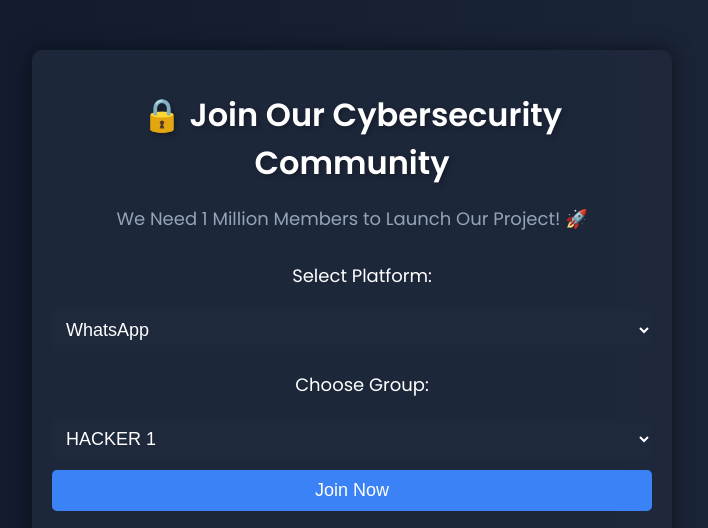
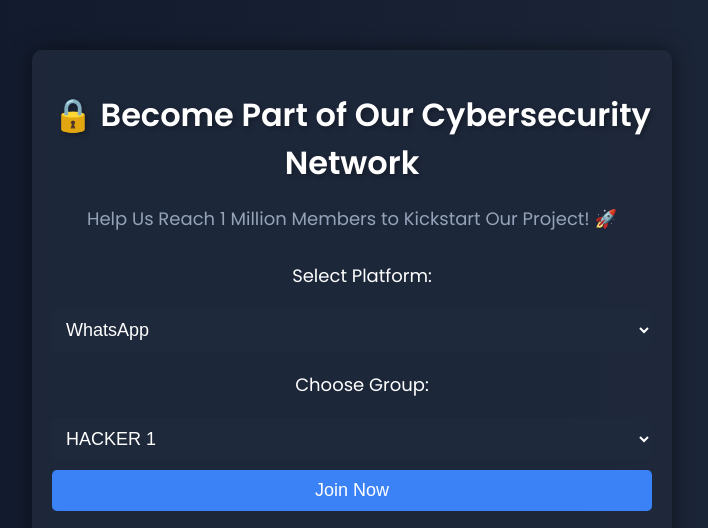
Before and after one commit to JosefNoniyar/Ethical-Hacker, a plain HTML site: page index.html in a window 1280 px wide. Shown: the top 528 px of the page, without its empty margins (288-996 px from the left). Drawn offline with Linux system fonts and the light colour scheme.

Commit message:
Update index.html

```diff
--- a/index.html
+++ b/index.html
@@ -11,11 +11,12 @@
 <body>
     <div class="container">
         <header>
-            <h1>🔒 Join Our Cybersecurity Community</h1>
-            <p>We Need 1 Million Members to Launch Our Project! 🚀</p>
+            <h1>🔒 Become Part of Our Cybersecurity Network</h1>
+            <p>Help Us Reach 1 Million Members to Kickstart Our Project! 🚀</p>
         </header>
 
         <main>
+            <div class="selection-box">
                 <label for="platform">Select Platform:</label>
                 <select id="platform">
                     <option value="whatsapp">WhatsApp</option>
@@ -31,6 +32,7 @@
                 </select>
 
                 <button onclick="joinGroup()">Join Now</button>
+            </div>
 
             <div id="gift" class="gift"></div>
         </main>
```
Lines whose indentation alone changed are shown as unchanged.
